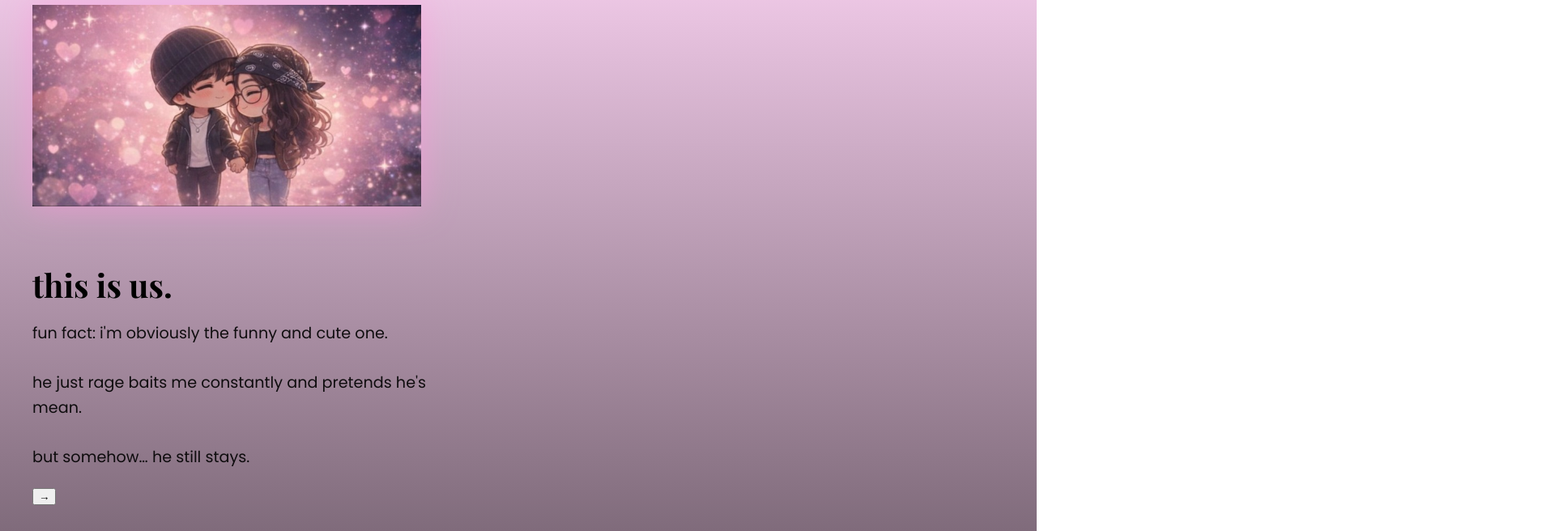
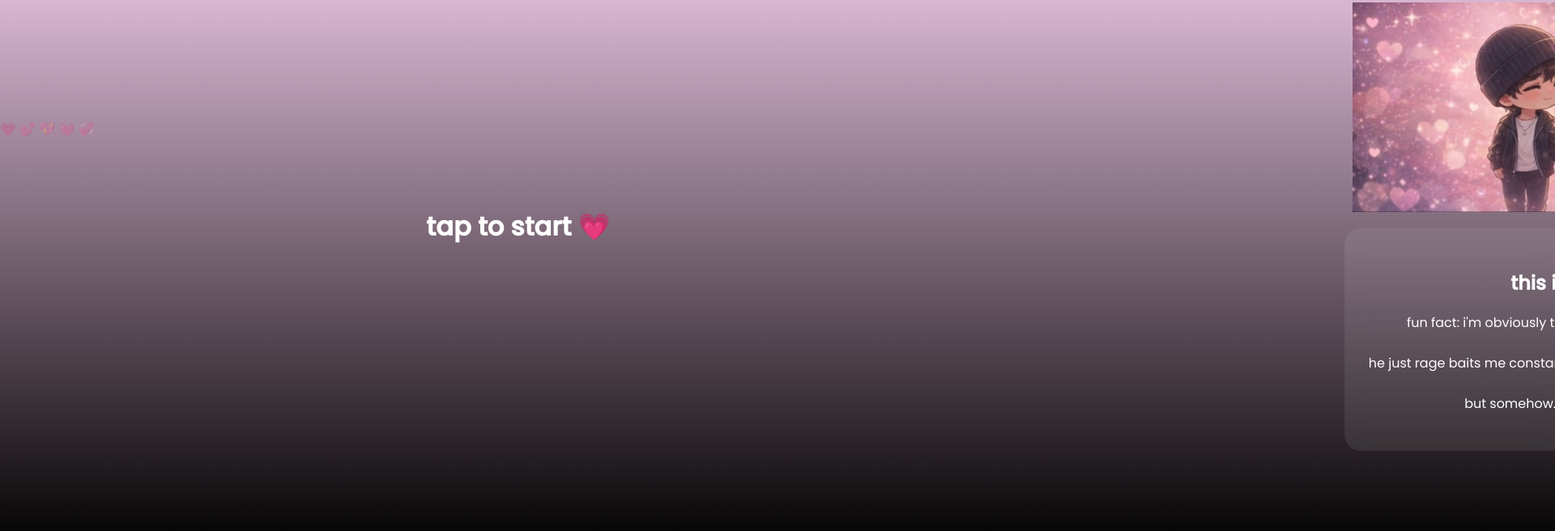
Before and after one commit to Jhanaviiii/Vday_gift, a plain HTML site: page index.html in a window 1280 px wide. Shown: the part 120-776 px from the top of the page at 81% size, 1920 px wide, since content can reach past the window. Drawn offline with nearby package versions, Linux system fonts and the light colour scheme.

Commit message:
Update style.css

```diff
--- a/style.css
+++ b/style.css
@@ -1,33 +1,111 @@
 body {
   margin: 0;
   overflow: hidden;
+  font-family: 'Poppins', sans-serif;
   background: linear-gradient(to bottom, #ffd6f6, #000);
-  font-family: 'Poppins', sans-serif;
+  color: white;
 }
 
-h1, h2 {
-  font-family: 'Playfair Display', serif;
+.slider {
+  display: flex;
+  width: 500vw;
+  height: 100vh;
+  transition: transform 0.8s ease;
 }
 
-.intro {
-  padding: 40px;
+.page {
+  width: 100vw;
+  height: 100vh;
+  flex-shrink: 0;
+  display: flex;
+  justify-content: center;
+  align-items: center;
+  flex-direction: column;
+  position: relative;
+}
+
+.next-btn {
+  position: absolute;
+  bottom: 30px;
+  right: 40px;
+  padding: 10px 20px;
+  border-radius: 20px;
+  background: #ff8bdc;
+  border: none;
+  cursor: pointer;
 }
 
 .couple-img {
-  width: 480px;  /* BIGGER IMAGE */
+  width: 500px;
   max-width: 85%;
-  margin-bottom: 30px;
-  filter: drop-shadow(0 0 20px rgba(255, 150, 220, 0.6));
+  margin-bottom: 20px;
 }
 
-.intro h2 {
-  font-size: 2.5rem;
-  margin-bottom: 15px;
+.glass {
+  backdrop-filter: blur(12px);
+  background: rgba(255,255,255,0.08);
+  padding: 30px;
+  border-radius: 20px;
+  max-width: 500px;
+  text-align: center;
 }
 
-.intro p {
-  font-size: 1.2rem;
-  max-width: 500px;
-  line-height: 1.6;
-  opacity: 0.9;
+.fade-in {
+  animation: fadeIn 1.5s ease forwards;
 }
+
+@keyframes fadeIn {
+  from { opacity: 0; transform: scale(0.95); }
+  to { opacity: 1; transform: scale(1); }
+}
+
+/* HEART PARTICLES */
+.hearts {
+  position: fixed;
+  width: 100%;
+  height: 100%;
+  pointer-events: none;
+  overflow: hidden;
+}
+
+.hearts::before,
+.hearts::after {
+  content: "💗 💕 💖 💓 💞";
+  position: absolute;
+  width: 200%;
+  animation: floatHearts 15s linear infinite;
+  opacity: 0.15;
+}
+
+@keyframes floatHearts {
+  from { transform: translateY(100vh); }
+  to { transform: translateY(-100vh); }
+}
+
+/* POPUP */
+.popup {
+  position: fixed;
+  width: 100%;
+  height: 100%;
+  background: rgba(0,0,0,0.7);
+  display: flex;
+  justify-content: center;
+  align-items: center;
+}
+
+.popup-content {
+  background: #111;
+  padding: 30px;
+  border-radius: 20px;
+  text-align: center;
+  max-width: 400px;
+}
+
+.popup-img {
+  width: 250px;
+  margin-bottom: 20px;
+}
+
+.hidden {
+  display: none;
+}
```
